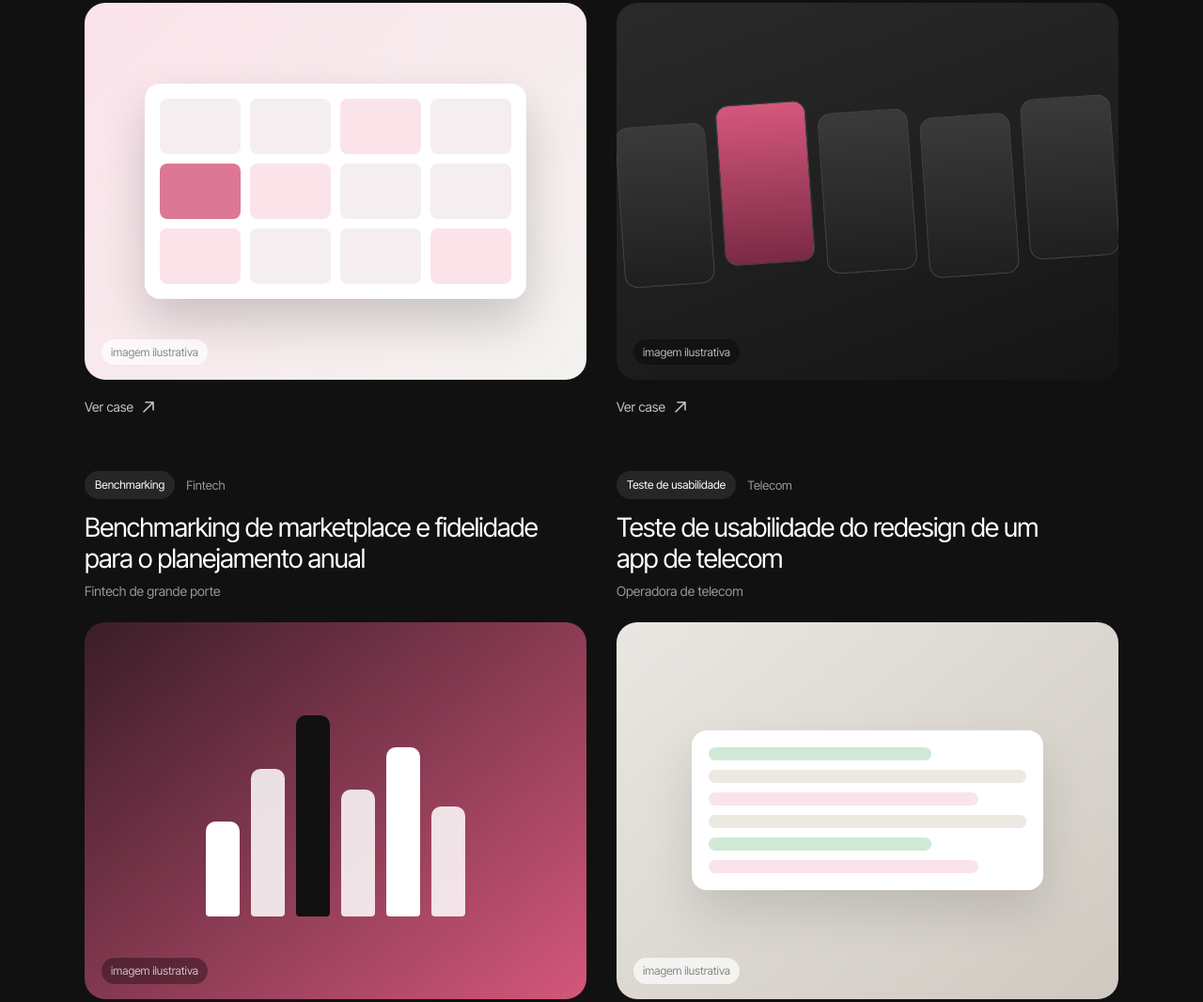
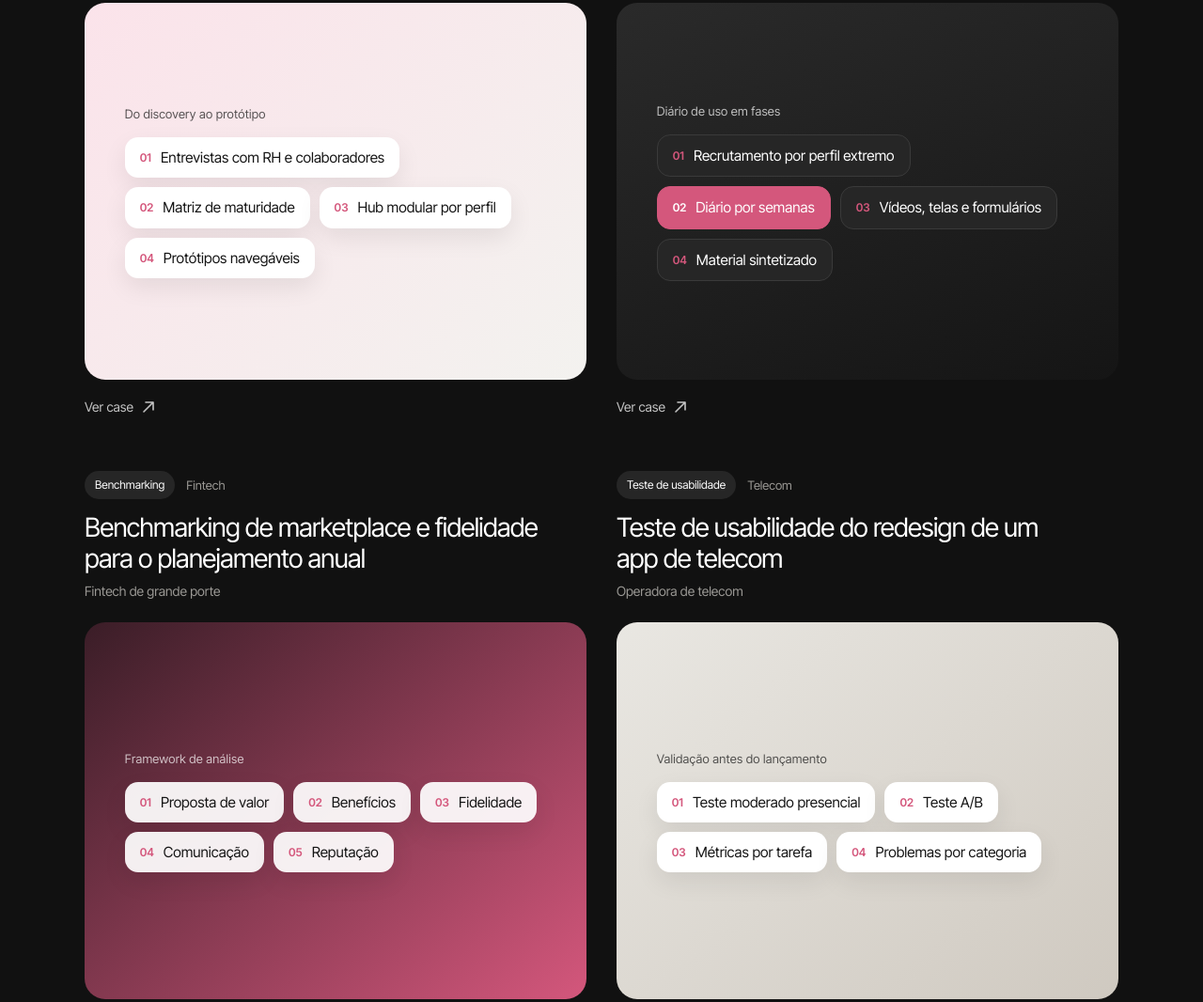
Before and after one commit to Carolraraujo/Portfolio-Carol, a plain HTML site: page index.html in a window 1280 px wide. Shown: the part 2520-3586 px from the top of the page at 94% size. Drawn offline with Linux system fonts and the light colour scheme.

Commit message:
Troca ilustrações dos cases sem imagens por diagramas do processo
Co-Authored-By: Claude Opus 5.5 <noreply@anthropic.com>
Claude-Session: https://claude.ai/code/session_01XU4qeEjCagz7P7kF6tHgVq

```diff
--- a/assets/style.css
+++ b/assets/style.css
@@ -279,3 +279,17 @@ img{display:block;max-width:100%}
   .btn{padding:10px 18px;font-size:14px}
   .hero-foot p{font-size:16px}
 }
+
+/* diagrama de processo (cases sem imagens de tela) */
+.flow{width:84%;max-width:620px}
+.flow-lbl{font-size:13px;letter-spacing:.02em;margin-bottom:14px;opacity:.7}
+.flow ol{list-style:none;display:flex;flex-wrap:wrap;gap:10px}
+.flow li{display:flex;align-items:center;gap:10px;padding:12px 16px;border-radius:14px;font-size:clamp(13px,1.2vw,16px);line-height:1.25;background:#fff;color:var(--ink);box-shadow:0 10px 26px rgba(0,0,0,.08)}
+.flow .fn{font-size:12px;font-weight:600;color:var(--accent)}
+.vis-b .flow,.vis-d .flow{color:#fff}
+.vis-b .flow li{background:var(--dark-3);color:#fff;box-shadow:none;border:1px solid #3a3a3a}
+.vis-b .flow li:nth-child(2){background:var(--accent);border-color:var(--accent)}
+.vis-b .flow li:nth-child(2) .fn{color:#fff}
+.vis-d .flow li{background:rgba(255,255,255,.92)}
+.vis-c .flow-lbl,.vis-e .flow-lbl{color:var(--ink)}
+@media (max-width:600px){.flow{width:88%}.flow li{padding:9px 12px}.flow ol{gap:7px}}
--- a/index.html
+++ b/index.html
@@ -67,28 +67,28 @@
       <div class="case-meta"><span class="tag">Discovery → protótipo</span><span>Fintech</span></div>
       <h3 class="case-title">Da pesquisa com várias empresas a um hub de RH prototipado</h3>
       <div class="case-client">Fintech de grande porte</div>
-      <div class="case-visual"><div class="vis vis-c"><div class="board"><i></i><i></i><i></i><i></i><i></i><i></i><i></i><i></i><i></i><i></i><i></i><i></i></div><span class="vis-note">imagem ilustrativa</span></div></div>
+      <div class="case-visual"><div class="vis vis-c"><div class="flow"><div class="flow-lbl">Do discovery ao protótipo</div><ol><li><span class="fn">01</span>Entrevistas com RH e colaboradores</li><li><span class="fn">02</span>Matriz de maturidade</li><li><span class="fn">03</span>Hub modular por perfil</li><li><span class="fn">04</span>Protótipos navegáveis</li></ol></div></div></div>
       <span class="case-arrow">Ver case <svg width="16" height="16" viewBox="0 0 16 16" fill="none" aria-hidden="true"><path d="M3 13L13 3M13 3H5M13 3v8" stroke="currentColor" stroke-width="1.6" stroke-linecap="round" stroke-linejoin="round"/></svg></span>
     </a>
         <a class="case reveal" href="cases/criadores.html">
       <div class="case-meta"><span class="tag">Diary study</span><span>Plataforma de vídeo</span></div>
       <h3 class="case-title">Diário de uso internacional com criadores de vídeos curtos</h3>
       <div class="case-client">Plataforma global de vídeo</div>
-      <div class="case-visual"><div class="vis vis-b"><div class="film"><i></i><i></i><i></i><i></i><i></i></div><span class="vis-note">imagem ilustrativa</span></div></div>
+      <div class="case-visual"><div class="vis vis-b"><div class="flow"><div class="flow-lbl">Diário de uso em fases</div><ol><li><span class="fn">01</span>Recrutamento por perfil extremo</li><li><span class="fn">02</span>Diário por semanas</li><li><span class="fn">03</span>Vídeos, telas e formulários</li><li><span class="fn">04</span>Material sintetizado</li></ol></div></div></div>
       <span class="case-arrow">Ver case <svg width="16" height="16" viewBox="0 0 16 16" fill="none" aria-hidden="true"><path d="M3 13L13 3M13 3H5M13 3v8" stroke="currentColor" stroke-width="1.6" stroke-linecap="round" stroke-linejoin="round"/></svg></span>
     </a>
         <a class="case reveal" href="cases/marketplace.html">
       <div class="case-meta"><span class="tag">Benchmarking</span><span>Fintech</span></div>
       <h3 class="case-title">Benchmarking de marketplace e fidelidade para o planejamento anual</h3>
       <div class="case-client">Fintech de grande porte</div>
-      <div class="case-visual"><div class="vis vis-d"><div class="bars"><i style="height:45%"></i><i style="height:70%"></i><i style="height:95%"></i><i style="height:60%"></i><i style="height:80%"></i><i style="height:52%"></i></div><span class="vis-note">imagem ilustrativa</span></div></div>
+      <div class="case-visual"><div class="vis vis-d"><div class="flow"><div class="flow-lbl">Framework de análise</div><ol><li><span class="fn">01</span>Proposta de valor</li><li><span class="fn">02</span>Benefícios</li><li><span class="fn">03</span>Fidelidade</li><li><span class="fn">04</span>Comunicação</li><li><span class="fn">05</span>Reputação</li></ol></div></div></div>
       <span class="case-arrow">Ver case <svg width="16" height="16" viewBox="0 0 16 16" fill="none" aria-hidden="true"><path d="M3 13L13 3M13 3H5M13 3v8" stroke="currentColor" stroke-width="1.6" stroke-linecap="round" stroke-linejoin="round"/></svg></span>
     </a>
         <a class="case reveal" href="cases/telecom.html">
       <div class="case-meta"><span class="tag">Teste de usabilidade</span><span>Telecom</span></div>
       <h3 class="case-title">Teste de usabilidade do redesign de um app de telecom</h3>
       <div class="case-client">Operadora de telecom</div>
-      <div class="case-visual"><div class="vis vis-e"><div class="rows"><i class="ok"></i><i></i><i class="bad"></i><i></i><i class="ok"></i><i class="bad"></i></div><span class="vis-note">imagem ilustrativa</span></div></div>
+      <div class="case-visual"><div class="vis vis-e"><div class="flow"><div class="flow-lbl">Validação antes do lançamento</div><ol><li><span class="fn">01</span>Teste moderado presencial</li><li><span class="fn">02</span>Teste A/B</li><li><span class="fn">03</span>Métricas por tarefa</li><li><span class="fn">04</span>Problemas por categoria</li></ol></div></div></div>
       <span class="case-arrow">Ver case <svg width="16" height="16" viewBox="0 0 16 16" fill="none" aria-hidden="true"><path d="M3 13L13 3M13 3H5M13 3v8" stroke="currentColor" stroke-width="1.6" stroke-linecap="round" stroke-linejoin="round"/></svg></span>
     </a>
       </div>
```
Also changed, not shown: cases/criadores.html (+1 -1 lines), cases/marketplace.html (+1 -1 lines), cases/rh.html (+1 -1 lines), cases/telecom.html (+1 -1 lines).
